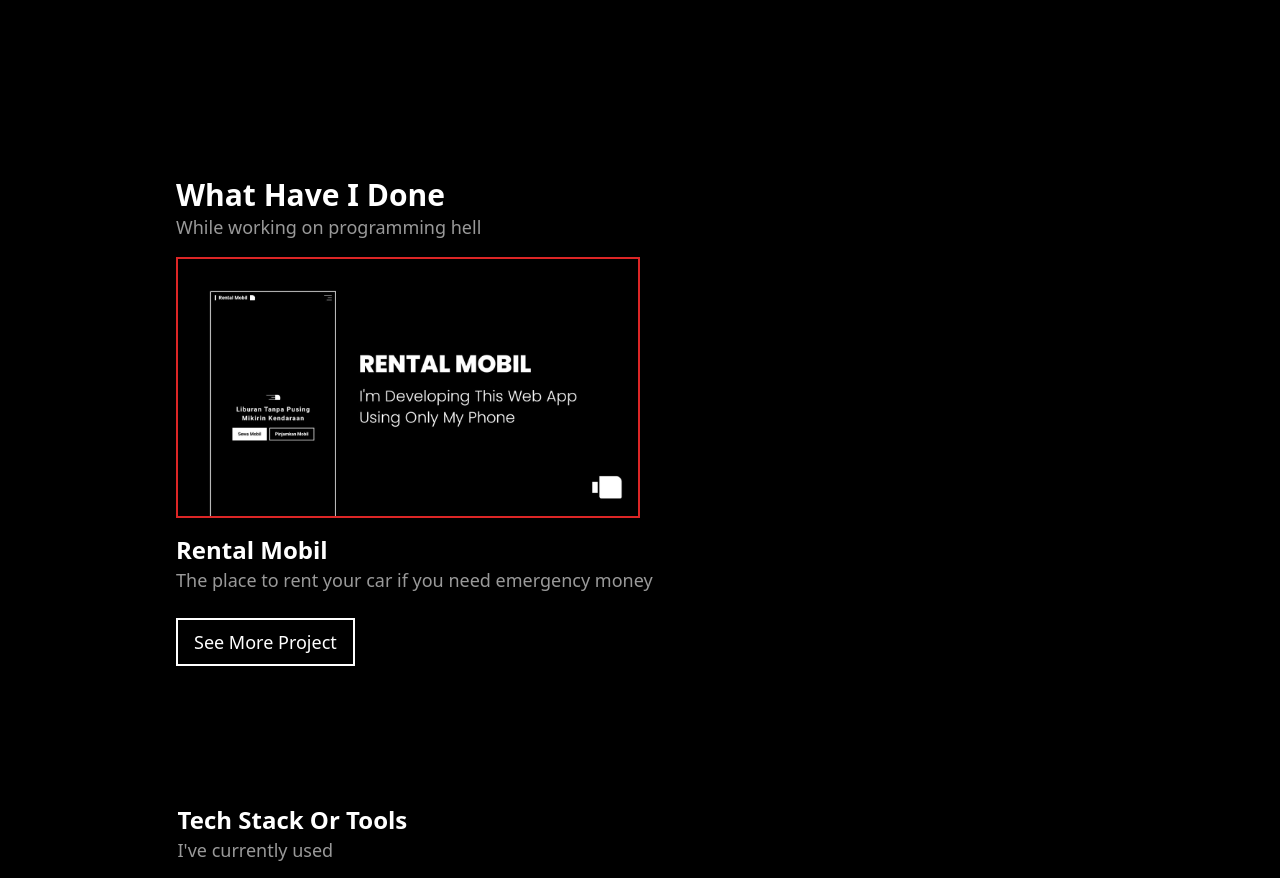
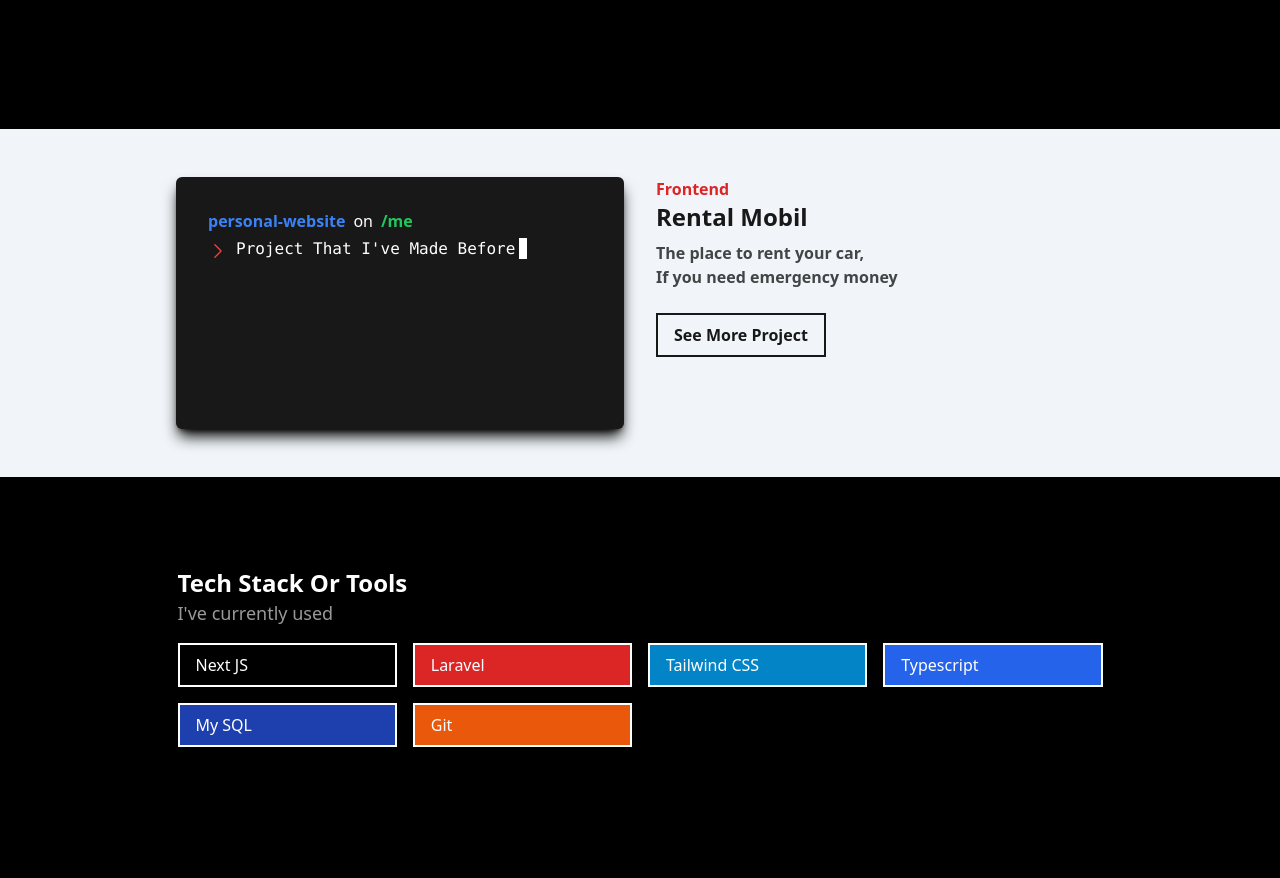
Before and after one commit to AdiCahyaSaputra/personal-website, a Next.js app: page / in a window 1280 px wide. Shown: the part 740-1618 px from the top of the page. Built offline with nearby package versions, Linux system fonts and the light colour scheme.

Commit message:
stye(ProjectSection): change project section layout

```diff
--- a/components/section/ProjectSection.tsx
+++ b/components/section/ProjectSection.tsx
@@ -4,7 +4,7 @@ import { useRouter } from 'next/router'
 
 // Components
 import Container, { container } from "../reusable/global/Container"
-import Image from 'next/image'
+import { ChevronRightIcon } from '@heroicons/react/24/outline'
 
 const ProjectSection: React.FC = () => {
   const router = useRouter()
@@ -16,44 +16,55 @@ const ProjectSection: React.FC = () => {
   }
 
   return (
-    <section className="bg-black text-white py-12">
+    <section className="bg-slate-100 text-dark py-12 select-none">
 
       <Container className={container({ size: "medium", className: "h-full" })}>
 
-        <div>
+        <div className='flex items-start space-x-8'>
 
-          <h1 className="text-3xl font-bold selection:text-black selection:bg-white">What Have I Done</h1>
-          <p className="text-lg selection:text-black selection:bg-white text-white/60">
-            While working on programming hell
-          </p>
+          <div className='w-6/12'>
 
-        </div>
+            <div className='p-8 shadow-lg shadow-black rounded-md bg-dark text-white w-full aspect-video'>
+              <h3 className='space-x-2'>
+                <span className='font-bold text-blue-500'>personal-website</span>
+                <span className='text-white'>on</span>
+                <span className='text-green-500 font-semibold'>{'/me'}</span>
+              </h3>
 
-        <figure className="mt-4 select-none">
+              <div className='mt-1 flex space-x-2 items-end'>
+                <ChevronRightIcon className='w-5 stroke-red-500 aspect-square' />
+                <p className='font-mono'>Project That I&apos;ve Made Before<span className='ml-1 text-white bg-white px-1 py-px'></span></p>
+              </div>
 
-          <div className="lg:w-6/12 border-2 border-red-600 overflow-hidden group cursor-pointer bg-black aspect-video relative">
-            <Image
-              src={FeaturedIMG}
-              alt="Featured IMG"
-              className="absolute inset-0 group-hover:scale-95 transition-all"
-              placeholder="blur"
-            />
+            </div>
+
           </div>
 
-          <figcaption className="cursor-pointer mt-4 group">
+          <div className='w-6/12'>
 
-            <a onClick={() => router.push('/projects/rental-mobil')} className="text-2xl group-hover:underline font-bold">Rental Mobil</a>
-            <p className="text-lg text-white/60">The place to rent your car if you need emergency money</p>
+            <p className='font-bold text-red-600'>Frontend</p>
+            <h1 className='text-2xl font-bold hover:underline cursor-pointer w-max'>Rental Mobil</h1>
 
-          </figcaption>
+            <p className='mt-2 text-dark/80 font-semibold'>
+              The place to rent your car, <br />If you need emergency money
+            </p>
 
-        </figure>
+            <div className='overflow-hidden'>
+              <div className="transition-all duration-500 relative mt-6 w-max group overflow-hidden">
 
-        <div className="mt-6 relative lg:w-max group overflow-hidden">
-          <button onClick={clickHandler} className="select-none cursor-pointer transition-all duration-500 lg:w-max w-full text-center text-white group-hover:text-black border-2 border-white py-2 px-4 active:scale-95 text-lg font-medium bg-transparent relative z-10">
-            See More Project
-          </button>
-          <div className="duration-500 absolute left-0 top-0 w-full h-full bg-white translate-y-full group-hover:translate-y-0 transition-all z-0" />
+                <button onClick={clickHandler} className="py-2 px-4 bg-transparent w-max text-dark font-bold
+                  border-2 border-dark select-none group-hover:text-white cursor-pointer
+                  active:scale-95 relative z-10 transition-all duration-500">
+                  See More Project
+                </button>
+
+                <div className="z-0 absolute py-2 px-4 left-0 top-0 w-full h-full bg-dark -translate-x-full group-hover:translate-x-0 transition-all duration-500" />
+
+              </div>
+            </div>
+
+          </div>
+
         </div>
 
       </Container>
--- a/tailwind.config.js
+++ b/tailwind.config.js
@@ -5,7 +5,11 @@ module.exports = {
     './components/**/*.tsx',
   ],
   theme: {
-    extend: {},
+    extend: {
+      colors: {
+        dark: '#181818'
+      }
+    },
   },
   plugins: [],
 };
```
